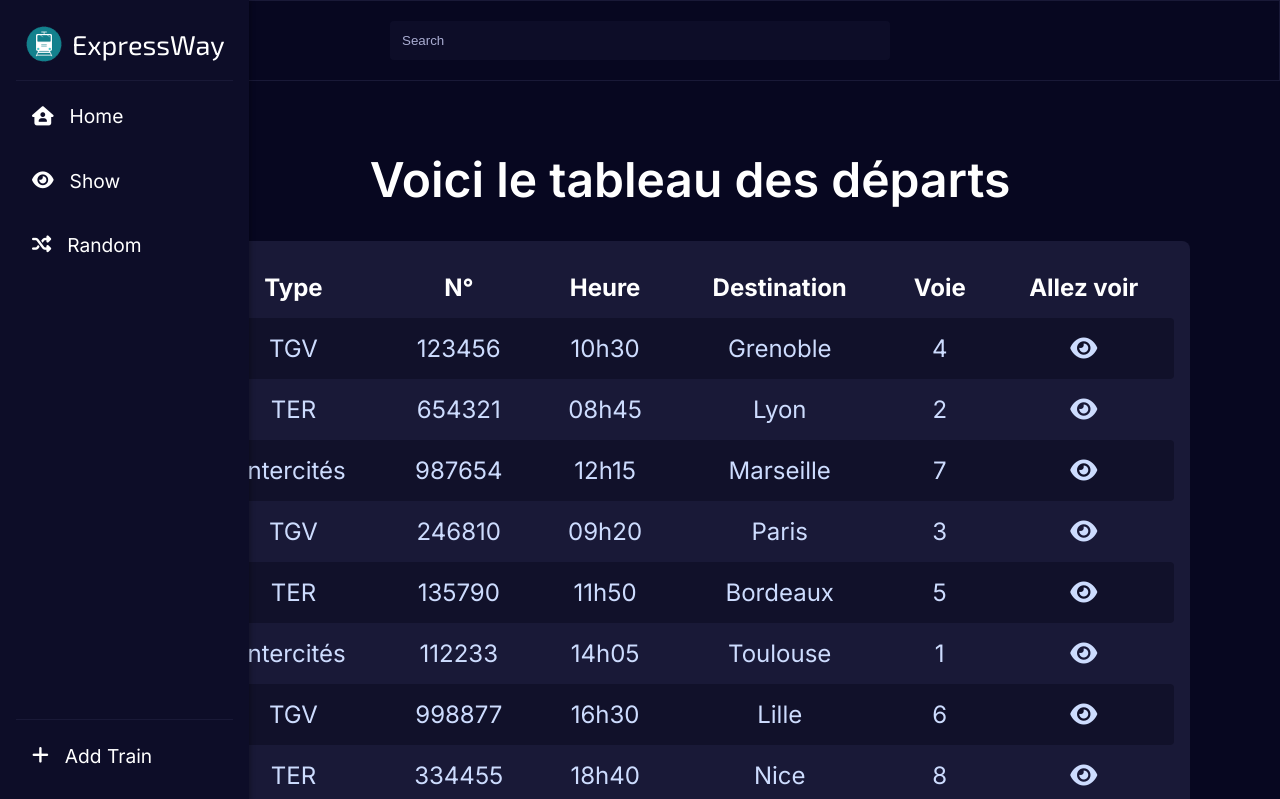
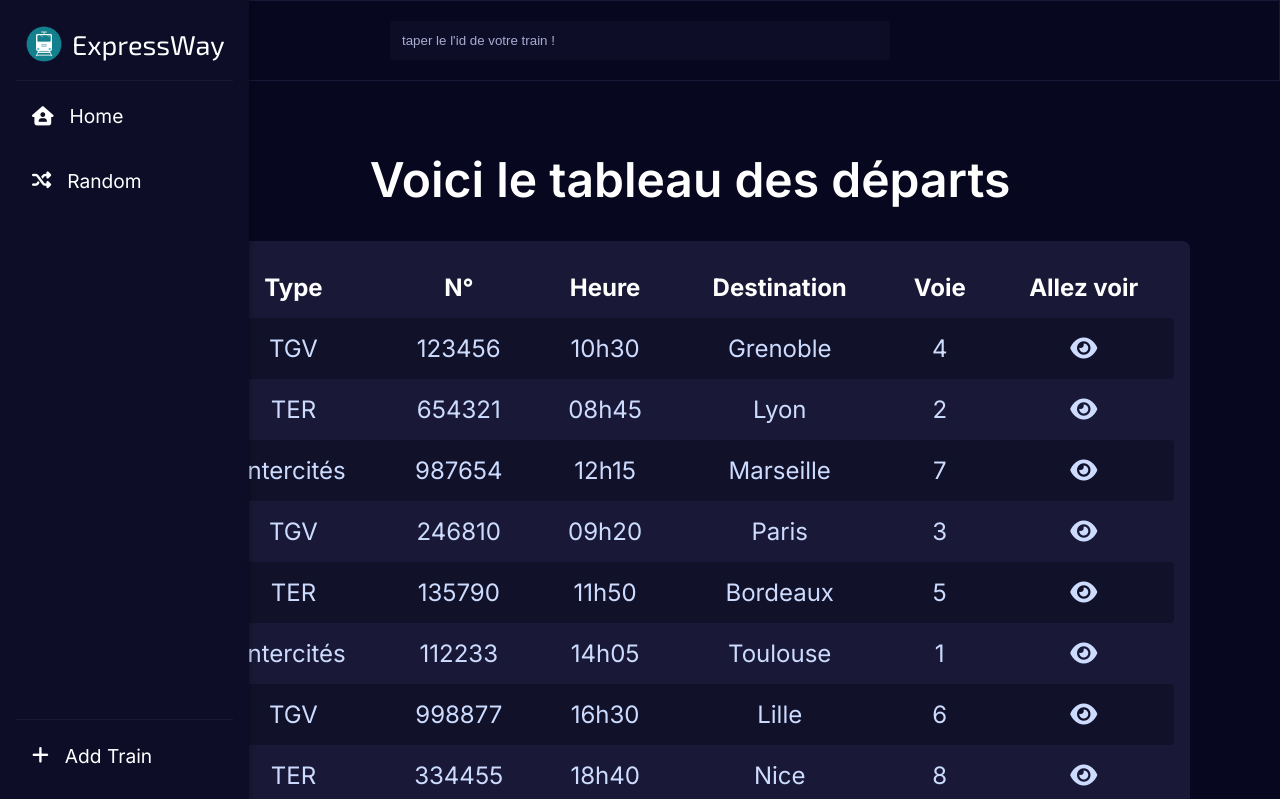
Before and after one commit to Alexis-Gontier/ExpressWay, a Django app: page / in a window 1280 px wide. Shown: the top 799 px of the page. Run offline with Django 5.2, Linux system fonts and the light colour scheme; data comes from the database, SQL or seed files in the repository.

Commit message:
plein d'ajout

```diff
--- a/cours_django_project/expressway/static/js/script.js
+++ b/cours_django_project/expressway/static/js/script.js
@@ -3,12 +3,14 @@ let header = document.querySelector('header');
 let links = document.querySelectorAll('header nav a span');
 
 header.addEventListener('mouseover', () => {
+
     links.forEach(link => {
         link.style.display = 'block';
     });
 });
 
 header.addEventListener('mouseout', () => {
+
     links.forEach(link => {
         link.style.display = 'none';
     });
@@ -25,8 +27,8 @@ form.addEventListener('submit', (event) => {
     let valeur = document.querySelector('#search_bar').value;
 
     if (!isNaN(valeur)) {
-        window.location.href = 'show/' + valeur;
+        window.location.href = '../show/' + valeur;
     } else {
-        alert("Veuillez entrer un nombre valide.");
+        alert("Veuillez entrer l'id (ex: 4)");
     }
 });
--- a/cours_django_project/expressway/templates/expressway/base.html
+++ b/cours_django_project/expressway/templates/expressway/base.html
@@ -21,7 +21,6 @@
                 <a href="{% url 'index' %}" class="logo"><img src="{% static 'img/favicon.png' %}" alt=""><span>ExpressWay</span></a>
                 <div class="line"></div>
                 <a href="{% url 'index' %}"><i class="fa-solid fa-house-user"></i> <span>Home</span></a>
-                <a href="{% url 'show' %}"><i class="fa-solid fa-eye"></i> <span>Show</span></a>
                 <a href="{% url 'aleatoir' %}"><i class="fa-solid fa-shuffle"></i> <span>Random</span></a>
             </div>
 
@@ -40,7 +39,7 @@
 
         <!-- BARRE DE RECHERCHE -->
         <form id="search">
-            <input type="text" name="" id="search_bar" placeholder="Search">
+            <input type="text" name="" id="search_bar" placeholder="taper le l'id de votre train !">
         </form>
         {% block content %}
 
--- a/cours_django_project/expressway/urls.py
+++ b/cours_django_project/expressway/urls.py
@@ -3,7 +3,6 @@ from . import views
 
 urlpatterns = [
     path('', views.index, name="index"),
-    path('show/', views.show, name="show"),
     path('show/<id_train>', views.show_id, name="show_id"),
     path('aleatoir/', views.aleatoir, name="aleatoir"),
     path('addTrain/', views.addTrain, name="addTrain"),
--- a/cours_django_project/expressway/views.py
+++ b/cours_django_project/expressway/views.py
@@ -10,9 +10,6 @@ def index(request):
         # AFFICHAGE DE TOUT LES TRAINS
         "trains": allTrains
     })
-
-def show(request):
-    return render(request, "expressway/show.html", {})
 
 def show_id(request, id_train):
     myTrain = Trains.objects.get(trainID=id_train)
```
